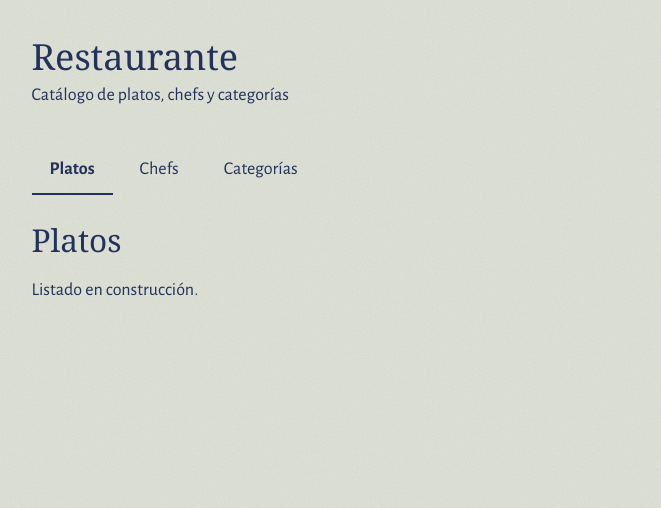
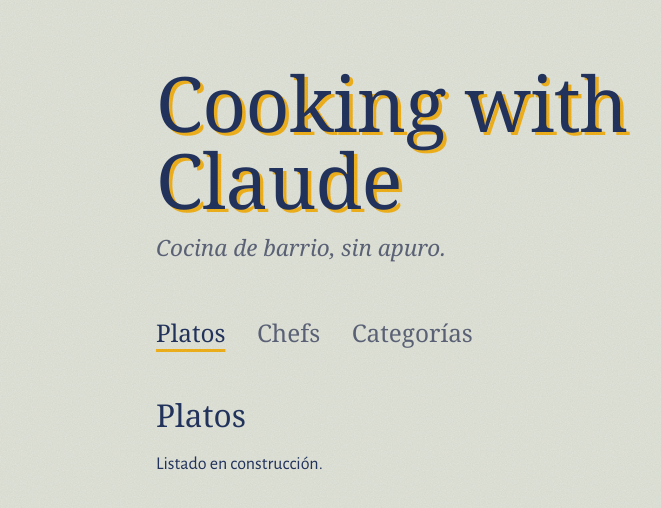
Before and after one commit to jimm-96/Lab8_FrontEnd, a React (Vite) app: page / in a window 1280 px wide. Shown: the top 508 px of the page, without its empty margins (151-812 px from the left). Built offline with nearby package versions, Linux system fonts and the light colour scheme; a web font is replaced by a local one.

Commit message:
Rediseño el encabezado y las pestañas con estilo de carta impresa
Cambio el nombre a Cooking with Claude con efecto de impresión en dos tintas, agrego el lema y marco la pestaña activa con un trazo tipo destacador.

```diff
--- a/src/App.css
+++ b/src/App.css
@@ -1,46 +1,61 @@
+/* La página es una hoja de carta: una columna angosta con margen generoso. */
 .app {
-  max-width: 960px;
+  max-width: 40rem;
   margin: 0 auto;
-  padding: 2rem 1.25rem;
+  padding: clamp(2.5rem, 8vh, 5rem) 1.5rem 4rem;
 }
 
-.app-header {
-  margin-bottom: 2rem;
+.portada {
+  margin-bottom: 2.75rem;
 }
 
-.app-header h1 {
-  margin: 0;
-  font-size: 2rem;
-  color: var(--text-h);
+/*
+  El nombre se imprime en dos tintas que no calzan del todo, como en un risógrafo:
+  la tinta azul encima y la girasol corrida hacia abajo a la derecha.
+*/
+.marca {
+  font-size: clamp(2.6rem, 9vw, 4.25rem);
+  line-height: 1;
+  letter-spacing: -0.01em;
+  color: var(--tinta);
+  text-shadow: 0.045em 0.04em 0 var(--girasol);
 }
 
-.app-header p {
-  margin: 0.25rem 0 0;
+.lema {
+  margin-top: 0.75rem;
+  font-family: var(--fuente-imprenta);
+  font-style: italic;
+  font-size: 1.25rem;
+  color: var(--lapiz);
 }
 
 .tabs {
   display: flex;
-  gap: 0.5rem;
-  margin-bottom: 1.5rem;
-  border-bottom: 1px solid var(--border);
+  flex-wrap: wrap;
+  gap: 0.25rem 1.75rem;
+  margin-bottom: 2.5rem;
 }
 
 .tab {
-  padding: 0.6rem 1rem;
+  padding: 0.15rem 0;
   border: none;
-  border-bottom: 2px solid transparent;
   background: none;
-  color: var(--text);
-  font: inherit;
+  color: var(--lapiz);
+  font-family: var(--fuente-imprenta);
+  font-size: 1.35rem;
   cursor: pointer;
 }
 
 .tab:hover {
-  color: var(--text-h);
+  color: var(--tinta);
 }
 
+/* La pestaña activa queda subrayada con un trazo de tinta girasol, separado de la letra. */
 .tab-activa {
-  border-bottom-color: var(--accent);
-  color: var(--text-h);
-  font-weight: 600;
+  color: var(--tinta);
+  text-decoration: underline;
+  text-decoration-color: var(--girasol);
+  text-decoration-thickness: 0.14em;
+  text-underline-offset: 0.3em;
+  text-decoration-skip-ink: none;
 }
--- a/src/App.jsx
+++ b/src/App.jsx
@@ -17,12 +17,12 @@ function App() {
 
   return (
     <div className="app">
-      <header className="app-header">
-        <h1>Restaurante</h1>
-        <p>Catálogo de platos, chefs y categorías</p>
+      <header className="portada">
+        <h1 className="marca">Cooking with Claude</h1>
+        <p className="lema">Cocina de barrio, sin apuro.</p>
       </header>
 
-      <nav className="tabs">
+      <nav className="tabs" aria-label="Secciones de la carta">
         {PESTANAS.map((p) => (
           <button
             key={p.id}
```
